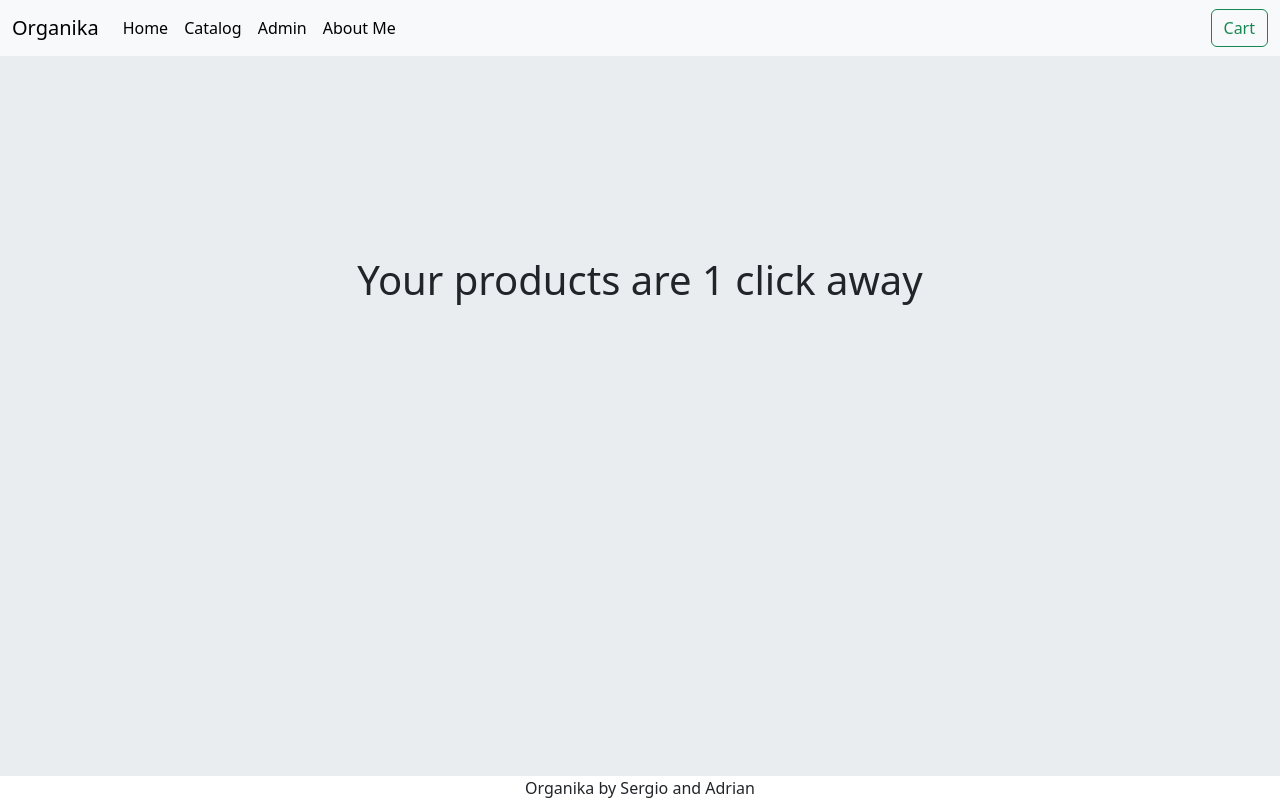
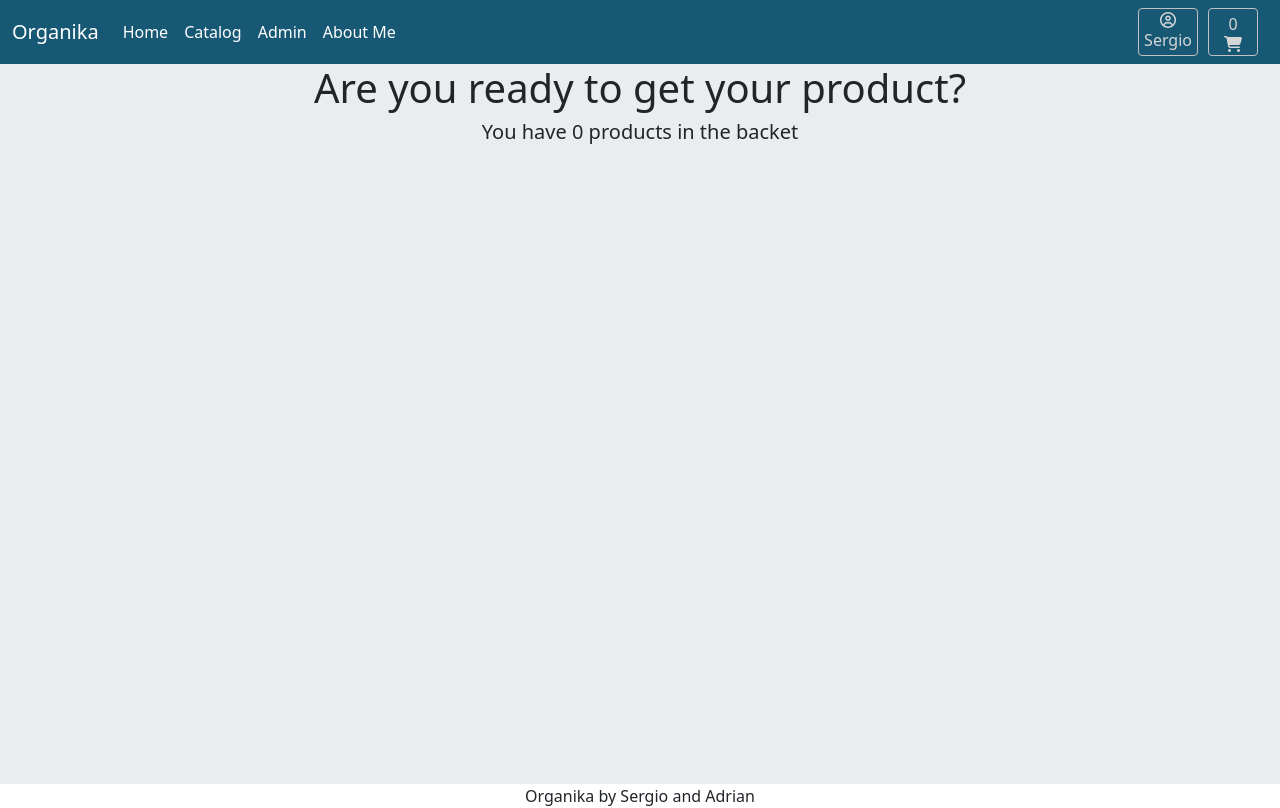
Before and after one commit to drinzunza/react_store_ch39, a React (Create React App) app: page /cart in a window 1280 px wide. Built offline with nearby package versions, Linux system fonts and the light colour scheme.

Commit message:
FSDI 109 #3

```diff
--- a/package.json
+++ b/package.json
@@ -3,6 +3,7 @@
   "version": "0.1.0",
   "private": true,
   "dependencies": {
+    "@fortawesome/fontawesome-free": "^6.4.2",
     "@testing-library/jest-dom": "^5.17.0",
     "@testing-library/react": "^13.4.0",
     "@testing-library/user-event": "^13.5.0",
--- a/src/App.js
+++ b/src/App.js
@@ -8,31 +8,34 @@ import Cart from './pages/cart';
 import Admin from './pages/admin';
 import 'bootstrap/dist/css/bootstrap.min.css';
 import 'bootstrap/dist/js/bootstrap.min.js';
+import '@fortawesome/fontawesome-free/css/all.min.css';
 
 import { BrowserRouter, Routes, Route } from 'react-router-dom';
+import GlobalState from './store/globalState';
 
 function App() {
   return (
+    <GlobalState>
       <BrowserRouter>
         <div className="App">
           <Navbar />
 
           <Routes>
-          <Route path='/' element={ <Home /> } />
-          <Route path='/catalog' element={ <Catalog /> } />
-          <Route path='/about' element={ <About /> } />
-          <Route path='/cart' element={ <Cart /> } />
-          <Route path='/admin' element={ <Admin /> } />
+            <Route path="/" element={<Home />} />
+            <Route path="/catalog" element={<Catalog />} />
+            <Route path="/about" element={<About />} />
+            <Route path="/cart" element={<Cart />} />
+            <Route path="/admin" element={<Admin />} />
           </Routes>
 
           <Footer />
         </div>
       </BrowserRouter>
+    </GlobalState>
   );
 }
 
 export default App;
-
 
 /**
  * Create the Cart page
--- a/src/components/navbar.css
+++ b/src/components/navbar.css
@@ -0,0 +1,23 @@
+.navbar {
+    background-color: rgb(23, 88, 116);
+}
+
+.navbar .user-info {
+    display: flex;
+    flex-direction: column;
+    color:#d6d6d6;
+    margin-right: 10px;
+    border: 1px solid #c1c1c1;
+    border-radius: 4px;
+    padding: 3px 5px;
+}
+
+.navbar .btn-cart {
+    display: flex;
+    flex-direction: column;
+    color:#d6d6d6;
+    margin-right: 10px;
+    border: 1px solid #c1c1c1;
+    border-radius: 4px;
+    padding: 3px 15px;
+}
--- a/src/components/navbar.jsx
+++ b/src/components/navbar.jsx
@@ -1,10 +1,15 @@
 import "./navbar.css"
 
 import { Link } from 'react-router-dom';
+import { useContext } from 'react';
+import DataContext from '../store/dataContext';
 
-function Navbar(){
+function Navbar() {
+  const user = useContext(DataContext).user;
+  const cart = useContext(DataContext).cart;
+
   return (
-    <nav className="navbar navbar-expand-lg bg-body-tertiary">
+    <nav className="navbar navbar-expand-lg" data-bs-theme="dark">
       <div className="container-fluid">
         <Link className="navbar-brand" to="#">
           Organika
@@ -47,8 +52,14 @@ function Navbar(){
             </li>
           </ul>
           <form className="d-flex" role="search">
-            <Link className="btn btn-outline-success" to="/cart">
-              Cart
+            <div className="user-info">
+              <i class="fa-regular fa-circle-user"></i>
+              <label>{user.name}</label>
+            </div>
+
+            <Link className="btn btn-outline-success btn-cart" to="/cart">
+              {cart.length}
+              <i className="fa-solid fa-cart-shopping"></i>
             </Link>
           </form>
         </div>
--- a/src/components/product.jsx
+++ b/src/components/product.jsx
@@ -1,22 +1,50 @@
 import './product.css';
 import QuantityPicker from './quantityPicker';
-import { useEffect } from 'react';
+import { useContext, useEffect, useState } from 'react';
+import DataContext from '../store/dataContext';
 
 function Product(props) {
+  const [quantity, setQuantity] = useState(1);
+  const addToCart = useContext(DataContext).addToCart;
+
   useEffect(function () {
     //when the [product] is loaded
-    console.log('hello im a product');
   }, []);
+
+  function handleQuantityChange(qty) {
+    setQuantity(qty);
+  }
+
+  function handleAdd() {
+    const prodWithQuantity = {
+      ...props.data,
+      quantity: quantity,
+    };
+
+    addToCart(prodWithQuantity); // call the global fn
+  }
+
+  function getPrice() {
+    return props.data.price.toFixed(2);
+  }
+
+  function getTotal() {
+    const total = props.data.price * quantity;
+    return total.toFixed(2);
+  }
 
   return (
     <div className="product">
       <img src={'/images/' + props.data.image} alt=""></img>
       <h5>{props.data.title}</h5>
       <div className="prices">
-        <label>{props.data.price}</label>
-        <label>Total</label>
+        <label>{getPrice()}</label>
+        <label>{getTotal()}</label>
       </div>
-      <QuantityPicker />
+      <QuantityPicker onChange={handleQuantityChange} />
+      <button onClick={handleAdd} className="btn btn-sm btn-success">
+        Add
+      </button>
     </div>
   );
 }
--- a/src/components/quantityPicker.jsx
+++ b/src/components/quantityPicker.jsx
@@ -1,23 +1,20 @@
-//create the component and render a button
-import "./quantityPicker.css";
-import { useState } from "react";
+import './quantityPicker.css';
+import { useState } from 'react';
 
-
-function QuantityPicker(){
-
+function QuantityPicker(props) {
   let [quantity, setQuantity] = useState(1);
 
-    function increase(){
-        console.log("increase");
+  function increase() {
     let val = quantity + 1;
     setQuantity(val);
+    props.onChange(val);
   }
-//create the logic for the decrease button.
-    function decrease(){
-        console.log("decrease");
-        if (quantity===1) return;
+
+  function decrease() {
+    if (quantity === 1) return;
     let val = quantity - 1;
     setQuantity(val);
+    props.onChange(val);
   }
 
   return (
@@ -31,6 +28,5 @@ function QuantityPicker(){
       </button>
     </div>
   );
-
 }
 export default QuantityPicker;
--- a/src/pages/cart.css
+++ b/src/pages/cart.css
@@ -1,5 +1,5 @@
 
 
 .cart {
-    padding-top: 200px;
+
 }
--- a/src/pages/cart.jsx
+++ b/src/pages/cart.jsx
@@ -1,11 +1,16 @@
 import "./cart.css";
+import { useContext } from 'react';
+import DataContext from '../store/dataContext';
 
 function Cart() {
-    return (
-        <div className="cart page">
-            <h1>Your products are 1 click away</h1>
-        </div>
-    )
+  const cart = useContext(DataContext).cart;
+
+  return (
+    <div className="cart page">
+      <h1>Are you ready to get your product?</h1>
+      <h5>You have {cart.length} products in the backet</h5>
+    </div>
+  );
 }
 
 export default Cart;
--- /dev/null
+++ b/src/store/dataContext.js
@@ -0,0 +1,14 @@
+import { createContext } from 'react';
+
+/**
+ * is a promise, interface, description, blue print of the data
+ * it should not have any implementations
+ */
+const DataContext = createContext({
+  cart: [],
+  user: {},
+  addToCart: () => {},
+  removeFromCart: () => {},
+});
+
+export default DataContext;
--- /dev/null
+++ b/src/store/globalState.jsx
@@ -0,0 +1,33 @@
+import { useState } from 'react';
+import DataContext from './dataContext';
+
+function GlobalState(props) {
+  const [cart, setCart] = useState([]);
+  const [user, setUser] = useState({ name: 'Sergio', id: 123, email: 'sinzunza@sdgku.edu' });
+
+  function addToCart(prod) {
+    // add prod to cart
+    let copy = [...cart];
+    copy.push(prod);
+    setCart(copy);
+  }
+
+  function removeFromCart() {
+    console.log('global remove');
+  }
+
+  return (
+    <DataContext.Provider
+      value={{
+        cart: cart,
+        user: user,
+        addToCart: addToCart,
+        removeFromCart: removeFromCart,
+      }}
+    >
+      {props.children}
+    </DataContext.Provider>
+  );
+}
+
+export default GlobalState;
```
Also changed, not shown: 1 other file (tests, documents, lock files or other folders). Lines whose indentation alone changed are shown as unchanged.
